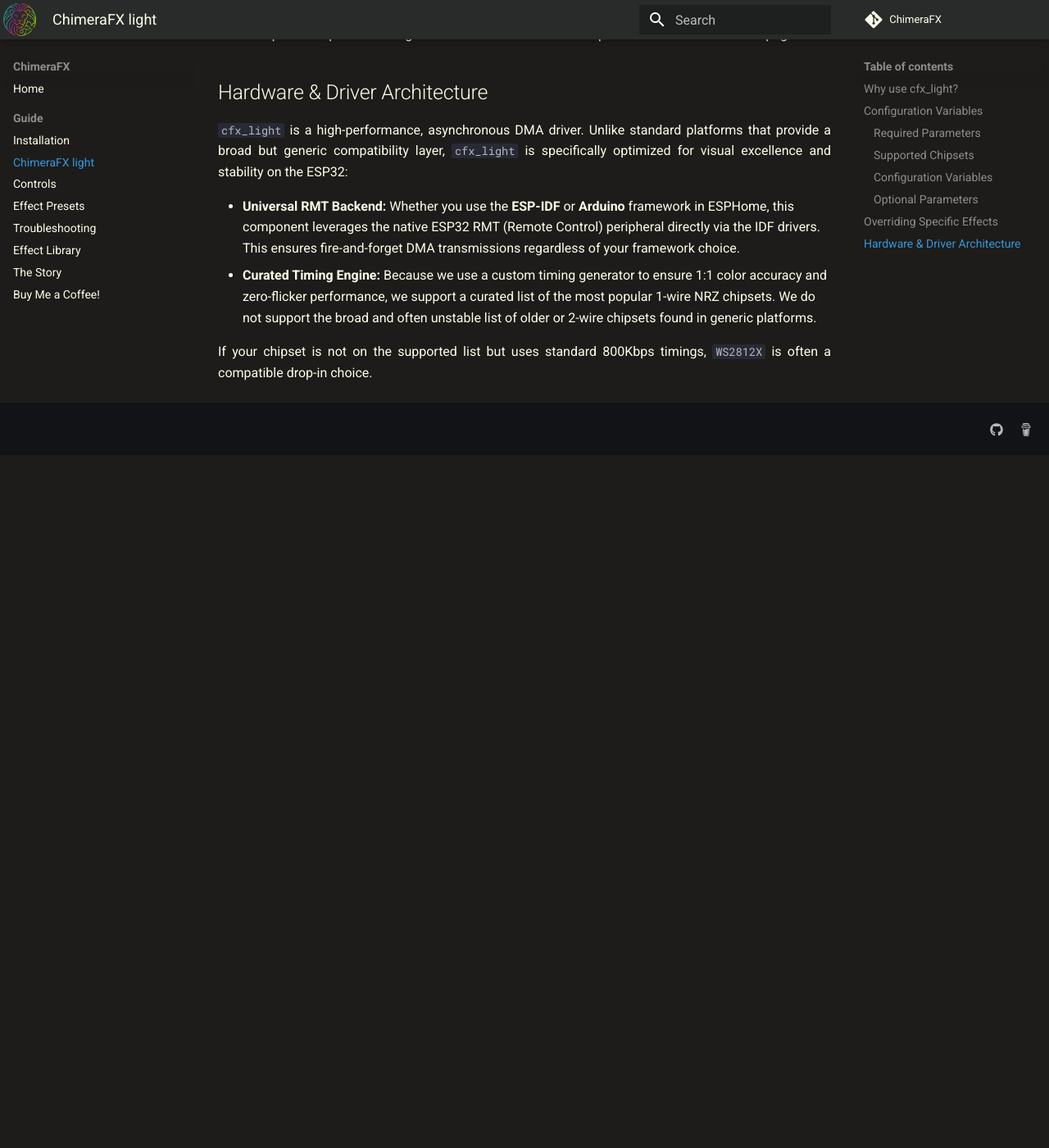
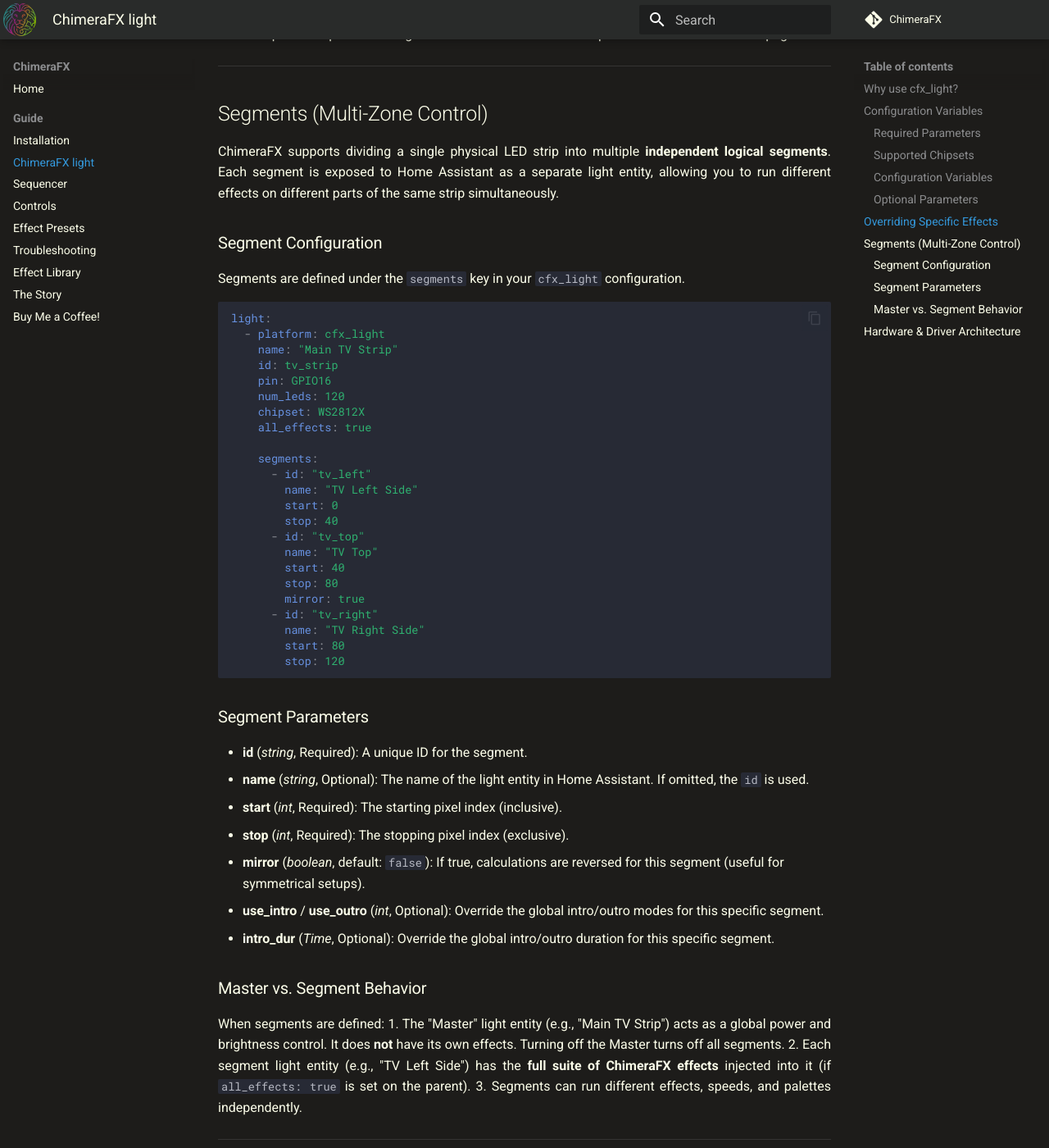
Before and after one commit to effelle/ChimeraFX, an MkDocs documentation site: the page built from docs/cfx_light.md, in a window 1280 px wide and 1400 px high, scrolled down 3079 px. Shown: the whole window at 82% size. Built offline with MkDocs 1.6.1 and Material for MkDocs 9.7.7, drawn with Linux system fonts in a browser that asks for light colours; comment, search, counter and statistics services are not loaded; before the commit the page ends 3634 px from its top, so only the background shows below that.

Commit message:
Docs: Updated documentation for Segments and Sequencer

````diff
--- a/docs/cfx_light.md
+++ b/docs/cfx_light.md
@@ -94,6 +94,61 @@
 
 With the above configuration, your ESP32 will compile with all 50+ effects, but `Aurora` will use your tailored speed and palette settings out of the box. More on effect presets in the [Effect Presets](Effect-Presets.md) page.
 
+---
+
+## Segments (Multi-Zone Control)
+
+ChimeraFX supports dividing a single physical LED strip into multiple **independent logical segments**. Each segment is exposed to Home Assistant as a separate light entity, allowing you to run different effects on different parts of the same strip simultaneously.
+
+### Segment Configuration
+
+Segments are defined under the `segments` key in your `cfx_light` configuration.
+
+```yaml
+light:
+  - platform: cfx_light
+    name: "Main TV Strip"
+    id: tv_strip
+    pin: GPIO16
+    num_leds: 120
+    chipset: WS2812X
+    all_effects: true
+
+    segments:
+      - id: "tv_left"
+        name: "TV Left Side"
+        start: 0
+        stop: 40
+      - id: "tv_top"
+        name: "TV Top"
+        start: 40
+        stop: 80
+        mirror: true
+      - id: "tv_right"
+        name: "TV Right Side"
+        start: 80
+        stop: 120
+```
+
+### Segment Parameters
+
+* **id** (*string*, Required): A unique ID for the segment.
+* **name** (*string*, Optional): The name of the light entity in Home Assistant. If omitted, the `id` is used.
+* **start** (*int*, Required): The starting pixel index (inclusive).
+* **stop** (*int*, Required): The stopping pixel index (exclusive).
+* **mirror** (*boolean*, default: `false`): If true, calculations are reversed for this segment (useful for symmetrical setups).
+* **use_intro** / **use_outro** (*int*, Optional): Override the global intro/outro modes for this specific segment.
+* **intro_dur** (*Time*, Optional): Override the global intro/outro duration for this specific segment.
+
+### Master vs. Segment Behavior
+
+When segments are defined:
+1.  The "Master" light entity (e.g., "Main TV Strip") acts as a global power and brightness control. It does **not** have its own effects. Turning off the Master turns off all segments.
+2.  Each segment light entity (e.g., "TV Left Side") has the **full suite of ChimeraFX effects** injected into it (if `all_effects: true` is set on the parent).
+3.  Segments can run different effects, speeds, and palettes independently.
+
+---
+
 ## Hardware & Driver Architecture
 
 `cfx_light` is a high-performance, asynchronous DMA driver. Unlike standard platforms that provide a broad but generic compatibility layer, `cfx_light` is specifically optimized for visual excellence and stability on the ESP32:
--- a/mkdocs.yml
+++ b/mkdocs.yml
@@ -42,6 +42,7 @@
   - Guide:
     - Installation: Installation.md
     - ChimeraFX light: cfx_light.md
+    - Sequencer: cfx_sequence.md
     - Controls: Controls.md
     - Effect Presets: Effect-Presets.md
     - Troubleshooting: Troubleshooting.md
````
Also changed, not shown: README.md (+1 -0 lines), docs/cfx_sequence.md (added, +125 -0 lines).
